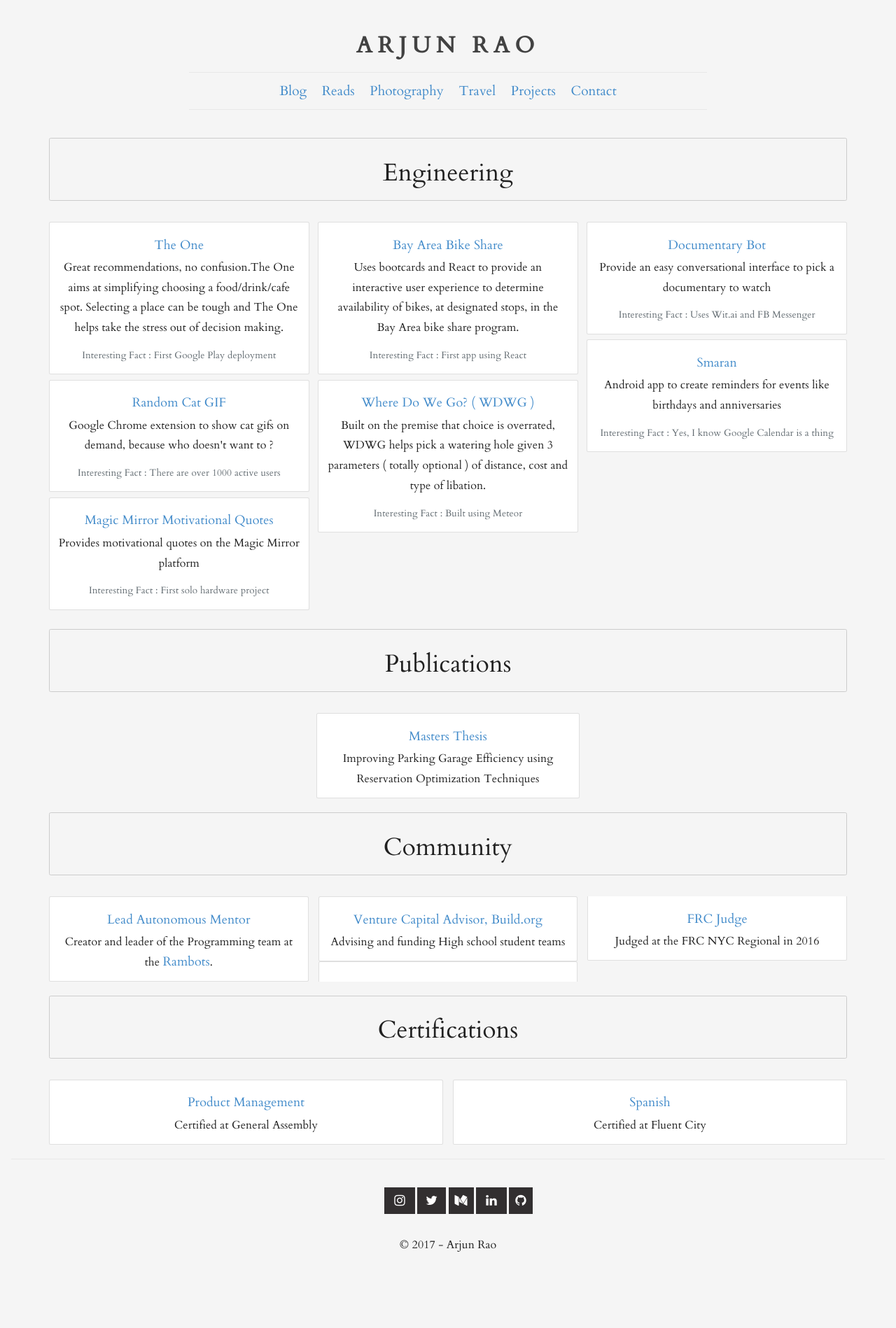
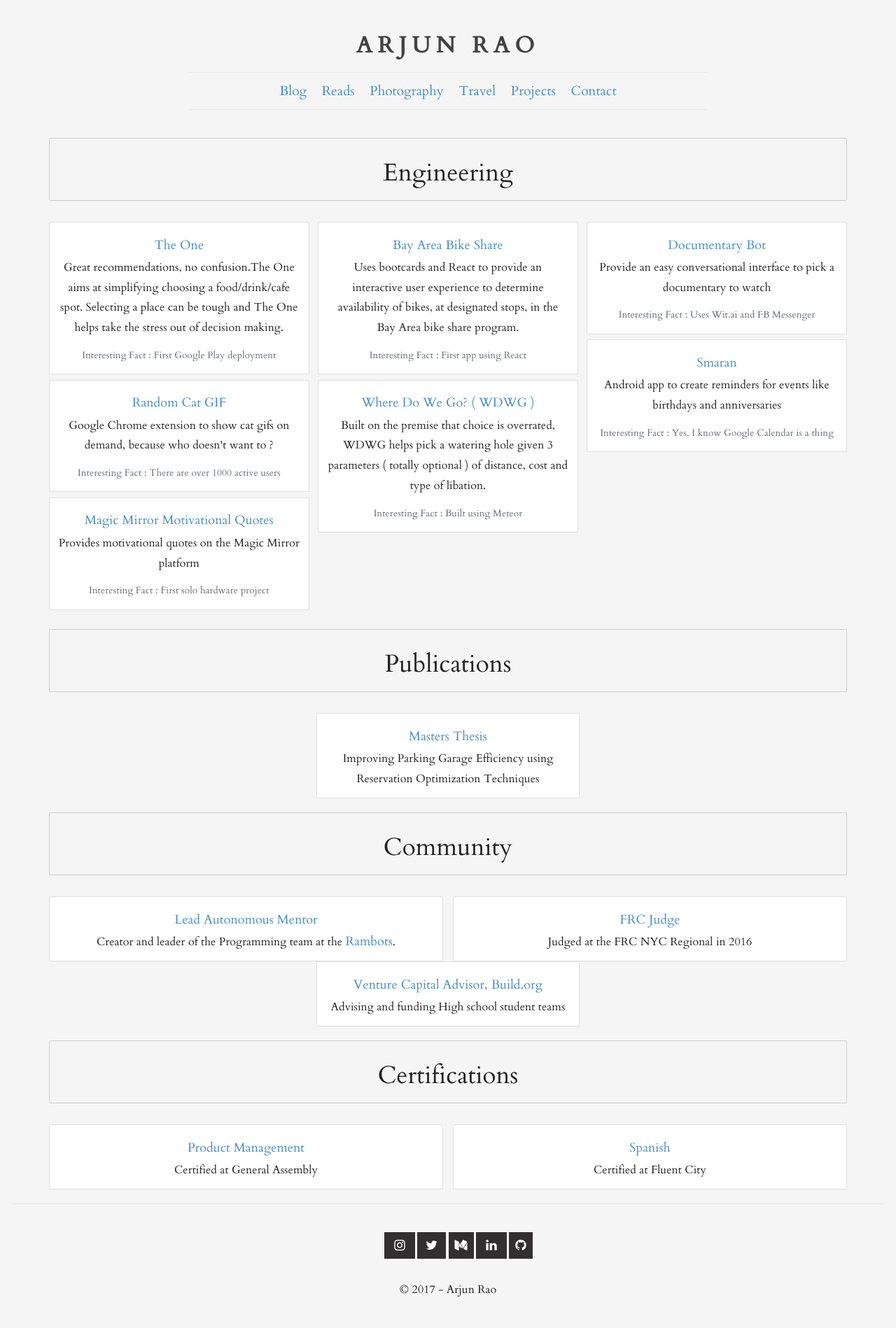
Before and after one commit to arjunrao87/arjunrao.co-v1, a Jekyll site: the page built from projects/index.html, in a window 1280 px wide. Shown: the whole page at 70% size. Built offline with Jekyll 4.4.1, drawn with Linux system fonts in a browser that asks for light colours; nearby versions of some CDN libraries; comment, search, counter and statistics services are not loaded; before the commit the page ends 1834 px from its top, so only the background shows below that.

Commit message:
CSSSSSSSSS

```diff
--- a/_includes/projects.html
+++ b/_includes/projects.html
@@ -80,7 +80,7 @@
     </div>
   </div>
   <br />
-  <div class="card-columns-tri" >
+  <div class="card-columns-duo" >
     <div class="card text-center">
       <div class="card-block">
         <a href="https://github.com/frc4571" target="_blank"><h4 class="card-title">Lead Autonomous Mentor</h4></a>
@@ -89,14 +89,16 @@
     </div>
     <div class="card text-center">
       <div class="card-block">
+        <a href="http://www.firstinspires.org/resource-library/frc/judge" target="_blank"><h4 class="card-title">FRC Judge</h4></a>
+        <p class="card-text">Judged at the FRC NYC Regional in 2016</p>
+      </div>
+    </div>
+  </div>
+  <div class ="card-columns-solo">
+    <div class="card text-center">
+      <div class="card-block">
         <a href="https://build.org/" target="_blank"><h4 class="card-title">Venture Capital Advisor, Build.org</h4></a>
         <p class="card-text">Advising and funding High school student teams</p>
-      </div>
-    </div>
-    <div class="card text-center">
-      <div class="card-block">
-        <a href="http://www.firstinspires.org/resource-library/frc/judge" target="_blank"><h4 class="card-title">FRC Judge</h4></a>
-        <p class="card-text">Judged at the FRC NYC Regional in 2016</p>
       </div>
     </div>
   </div>
--- a/assets/css/main.css
+++ b/assets/css/main.css
@@ -268,7 +268,9 @@ pre > code { border: 0; padding-right: 0; padding-left: 0; }
 }
 
 .card-columns-tri {
-  column-count : 3
+  column-count : 2;
+	width: 75%;
+	margin: 0 auto;
 }
 
 .card-columns-solo {
```
